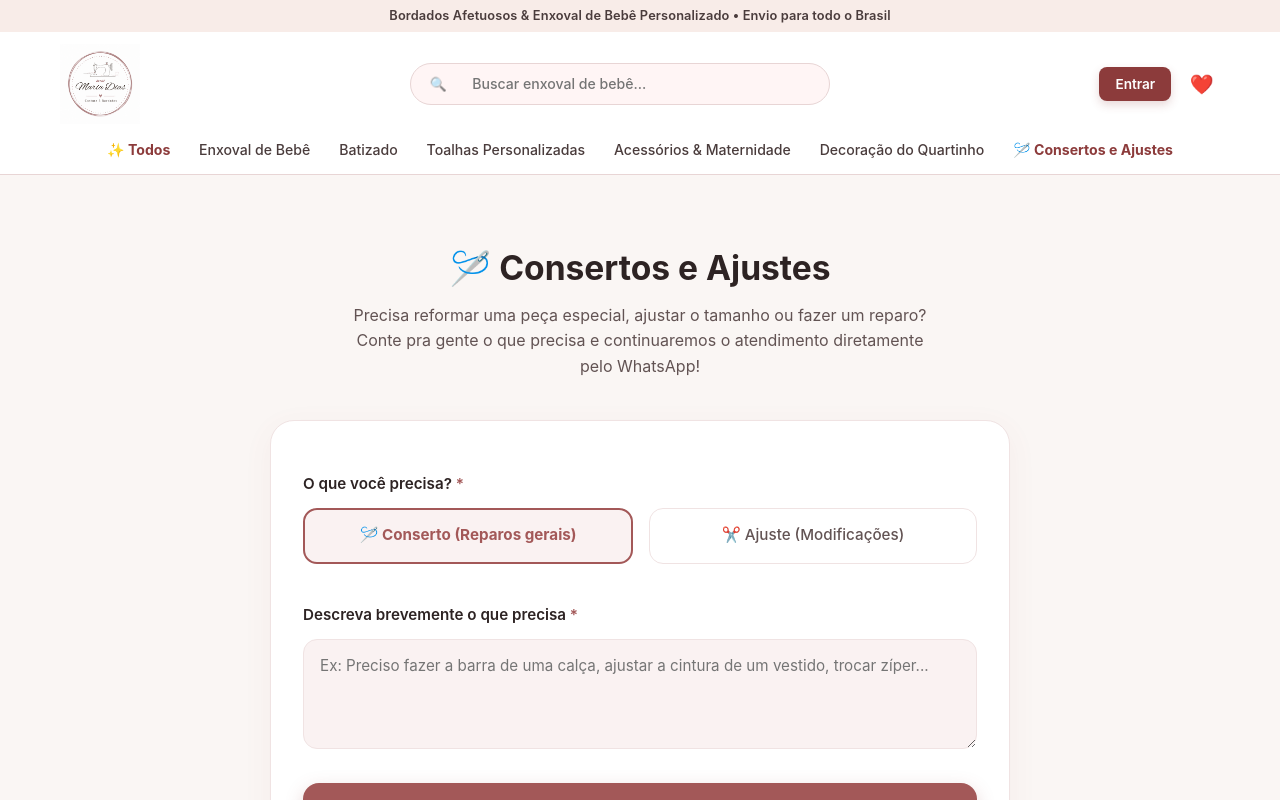
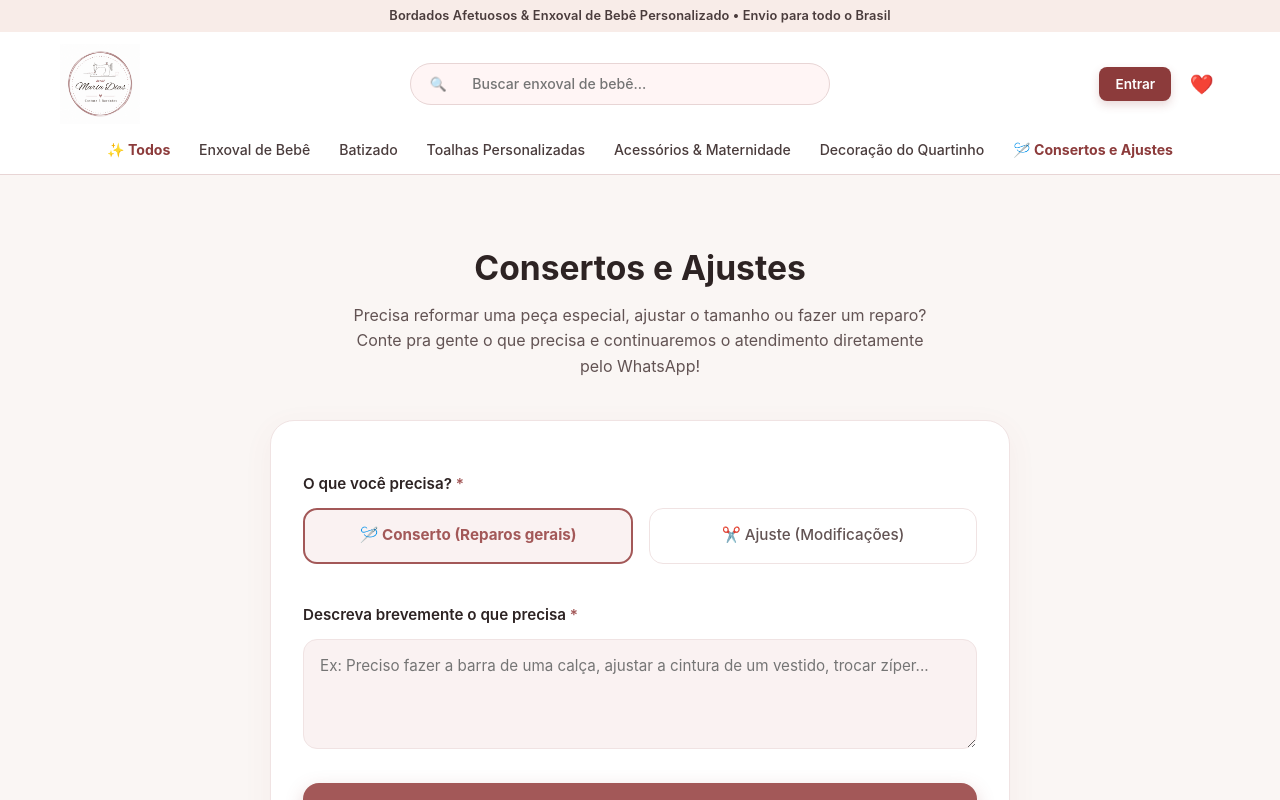
Before and after one commit to KawanDias/atelie-mariaDias, a React (Vite) app: page /consertos in a window 1280 px wide. Shown: the top 800 px of the page. Built offline with nearby package versions, Linux system fonts and the light colour scheme; no server answers.

Commit message:
fix: remove emoji de agulha

```diff
--- a/src/pages/RepairsPage.tsx
+++ b/src/pages/RepairsPage.tsx
@@ -102,7 +102,7 @@ function RepairsPage() {
             {/* Cabeçalho */}
             <div style={{ marginBottom: '2.5rem', textAlign: 'center' }}>
                 <h2 style={{ fontSize: '2.1rem', color: '#2D2323', fontWeight: 700, marginBottom: '0.6rem' }}>
-                    🪡 Consertos e Ajustes
+                     Consertos e Ajustes
                 </h2>
                 <p style={{ color: '#625353', fontSize: '1rem', maxWidth: '580px', margin: '0 auto', lineHeight: '1.6' }}>
                     Precisa reformar uma peça especial, ajustar o tamanho ou fazer um reparo? Conte pra gente o que precisa e continuaremos o atendimento diretamente pelo WhatsApp!
```
